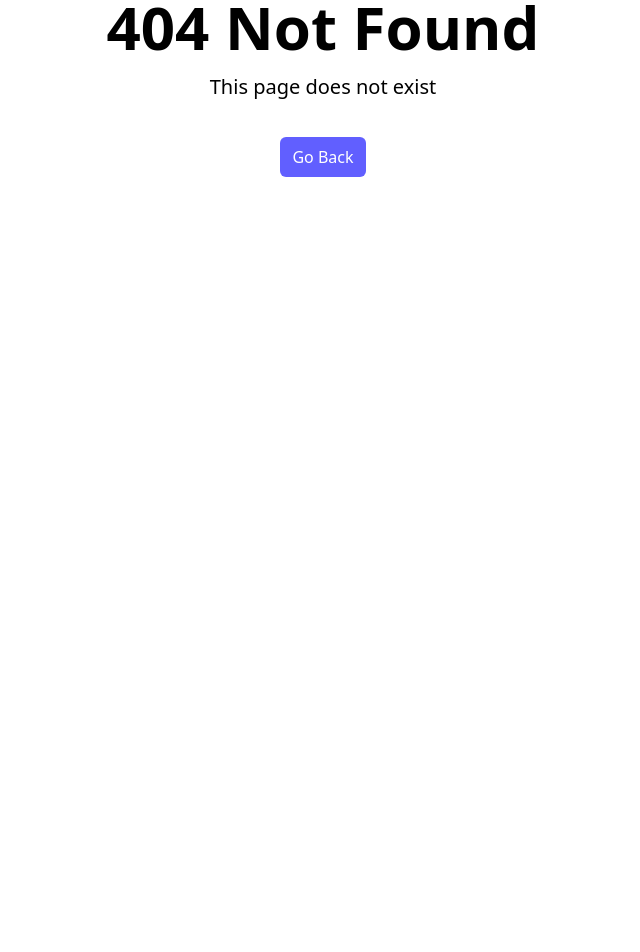
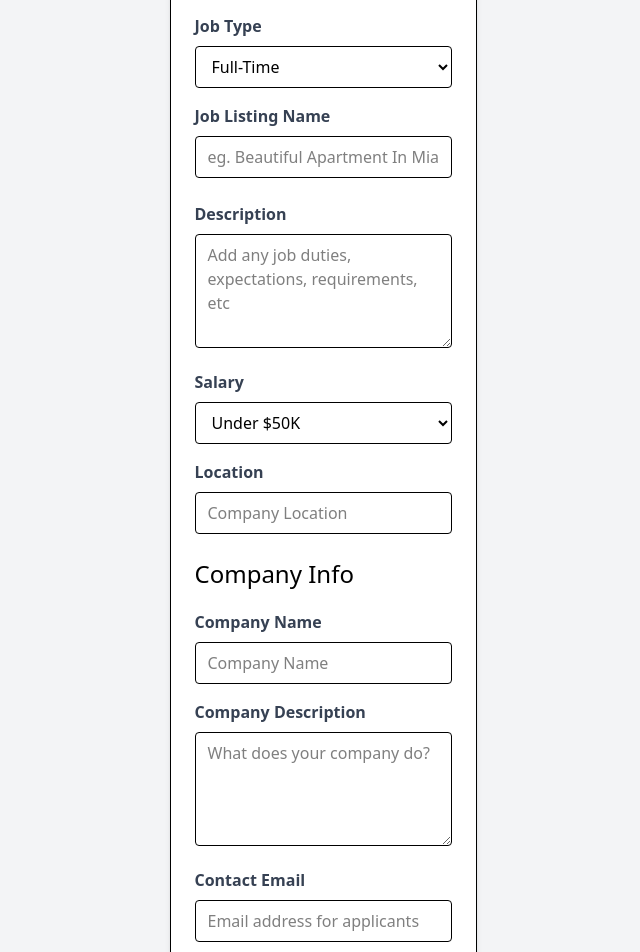
Before and after one commit to Hariharan2716/React-Job-Listing, a React (Vite) app in the folder react-jobs/: page /add-job in a window 1280 px wide. Before the commit this address had no page. Shown: the part 160-1112 px from the top of the page, without its empty margins (317-957 px from the left). Before the commit the page ends 800 px from the top, so only its background shows below. Built offline with nearby package versions, Linux system fonts and the light colour scheme.

Commit message:
Need more to work

```diff
--- a/react-jobs/src/App.jsx
+++ b/react-jobs/src/App.jsx
@@ -11,12 +11,14 @@
 import MainLayout from './layouts/MainLayout'
 import NotFoundPage from './pages/NotFoundPage'
 import JobPage, {jobLoader} from './pages/JobPage'
+import AddJobPage from './pages/AddJobPage'
 
 const router = createBrowserRouter(
   createRoutesFromElements(
     <Route path='/' element={<MainLayout />} >
       <Route index element={<HomePage />}/>
       <Route path='/jobs' element={<JobsPage />}/>
+      <Route path='/add-job' element={<AddJobPage />}/>
       <Route path='/jobs/:id' element={<JobPage />}  loader={jobLoader} />
       <Route path='*' element={<NotFoundPage />}/>
     </Route>
--- /dev/null
+++ b/react-jobs/src/pages/AddJobPage.jsx
@@ -0,0 +1,230 @@
+import React from 'react'
+import { useState } from 'react'
+
+
+const AddJobPage = () => {
+  const [title, setTitle] = useState('');
+  const [type, setType] = useState('Full-Time');
+  const [location, setLocation] = useState('');
+  const [description, setDescription] = useState('');
+  const [salary, setSalary] = useState('Under $50K');
+  const [companyName, setCompanyName] = useState('');
+  const [companyDescription, setCompanyDescription] = useState('');
+  const [contactEmail, setContactEmail] = useState('');
+  const [contactPhone, setContactPhone] = useState('');
+
+  const submitForm = (e) => {
+    e.preventDefault();
+
+    const newJob = {
+      // This should be matched up with the structure of our API is structured
+      title,
+      type,
+      location,
+      description,
+      salary,
+      company:{
+        name:companyName,
+        description: companyDescription,
+        contactEmail,
+        contactPhone,
+      }
+    }
+  }
+
+   return (
+    <section className='bg-indigo-50 '>
+      <div className="min-h-screen flex items-center justify-center bg-gray-100">
+        <div className='bg-white px-6 py-8 mb-4 shadow-md rounded-md border m-4 md:m-0'>
+          <form onSubmit={submitForm}>
+            <h2 className='text-3xl text-center font-semibold mb-6'>Add Job</h2>
+
+            <div className='mb-4'>
+              <label
+                htmlFor='type'
+                className='block text-gray-700 font-bold mb-2'
+              >
+                Job Type
+              </label>
+              <select
+                id='type'
+                name='type'
+                className='border rounded w-full py-2 px-3'
+                required
+                value={type}
+                onChange={(e) => setType(e.target.value)}
+              >
+                <option value='Full-Time'>Full-Time</option>
+                <option value='Part-Time'>Part-Time</option>
+                <option value='Remote'>Remote</option>
+                <option value='Internship'>Internship</option>
+              </select>
+            </div>
+
+            <div className='mb-4'>
+              <label className='block text-gray-700 font-bold mb-2'>
+                Job Listing Name
+              </label>
+              <input
+                type='text'
+                id='title'
+                name='title'
+                className='border rounded w-full py-2 px-3 mb-2'
+                placeholder='eg. Beautiful Apartment In Miami'
+                required
+                value={title}
+                onChange={(e) => setTitle(e.target.value)}
+              />
+            </div>
+            <div className='mb-4'>
+              <label
+                htmlFor='description'
+                className='block text-gray-700 font-bold mb-2'
+              >
+                Description
+              </label>
+              <textarea
+                id='description'
+                name='description'
+                className='border rounded w-full py-2 px-3'
+                rows='4'
+                placeholder='Add any job duties, expectations, requirements, etc'
+                value={description}
+                onChange={(e) => setDescription(e.target.value)}
+              ></textarea>
+            </div>
+
+            <div className='mb-4'>
+              <label
+                htmlFor='type'
+                className='block text-gray-700 font-bold mb-2'
+              >
+                Salary
+              </label>
+              <select
+                id='salary'
+                name='salary'
+                className='border rounded w-full py-2 px-3'
+                required
+                value={salary}
+                onChange={(e) => setSalary(e.target.value)}
+              >
+                <option value='Under $50K'>Under $50K</option>
+                <option value='$50K - 60K'>$50K - $60K</option>
+                <option value='$60K - 70K'>$60K - $70K</option>
+                <option value='$70K - 80K'>$70K - $80K</option>
+                <option value='$80K - 90K'>$80K - $90K</option>
+                <option value='$90K - 100K'>$90K - $100K</option>
+                <option value='$100K - 125K'>$100K - $125K</option>
+                <option value='$125K - 150K'>$125K - $150K</option>
+                <option value='$150K - 175K'>$150K - $175K</option>
+                <option value='$175K - 200K'>$175K - $200K</option>
+                <option value='Over $200K'>Over $200K</option>
+              </select>
+            </div>
+
+            <div className='mb-4'>
+              <label className='block text-gray-700 font-bold mb-2'>
+                Location
+              </label>
+              <input
+                type='text'
+                id='location'
+                name='location'
+                className='border rounded w-full py-2 px-3 mb-2'
+                placeholder='Company Location'
+                required
+                value={location}
+                onChange={(e) => setLocation(e.target.value)}
+              />
+            </div>
+
+            <h3 className='text-2xl mb-5'>Company Info</h3>
+
+            <div className='mb-4'>
+              <label
+                htmlFor='company'
+                className='block text-gray-700 font-bold mb-2'
+              >
+                Company Name
+              </label>
+              <input
+                type='text'
+                id='company'
+                name='company'
+                className='border rounded w-full py-2 px-3'
+                placeholder='Company Name'
+                value={companyName}
+                onChange={(e) => setCompanyName(e.target.value)}
+              />
+            </div>
+
+            <div className='mb-4'>
+              <label
+                htmlFor='company_description'
+                className='block text-gray-700 font-bold mb-2'
+              >
+                Company Description
+              </label>
+              <textarea
+                id='company_description'
+                name='company_description'
+                className='border rounded w-full py-2 px-3'
+                rows='4'
+                placeholder='What does your company do?'
+                value={companyDescription}
+                onChange={(e) => setCompanyDescription(e.target.value)}
+              ></textarea>
+            </div>
+
+            <div className='mb-4'>
+              <label
+                htmlFor='contact_email'
+                className='block text-gray-700 font-bold mb-2'
+              >
+                Contact Email
+              </label>
+              <input
+                type='email'
+                id='contact_email'
+                name='contact_email'
+                className='border rounded w-full py-2 px-3'
+                placeholder='Email address for applicants'
+                required
+                value={contactEmail}
+                onChange={(e) => setContactEmail(e.target.value)}
+              />
+            </div>
+            <div className='mb-4'>
+              <label
+                htmlFor='contact_phone'
+                className='block text-gray-700 font-bold mb-2'
+              >
+                Contact Phone
+              </label>
+              <input
+                type='tel'
+                id='contact_phone'
+                name='contact_phone'
+                className='border rounded w-full py-2 px-3'
+                placeholder='Optional phone for applicants'
+                value={contactPhone}
+                onChange={(e) => setContactPhone(e.target.value)}
+              />
+            </div>
+
+            <div>
+              <button
+                className='bg-indigo-500 hover:bg-indigo-600 text-white font-bold py-2 px-4 rounded-full w-full focus:outline-none focus:shadow-outline'
+                type='submit'
+              >
+                Add Job
+              </button>
+            </div>
+          </form>
+        </div>
+      </div>
+    </section>
+  );
+};
+export default AddJobPage;
```
